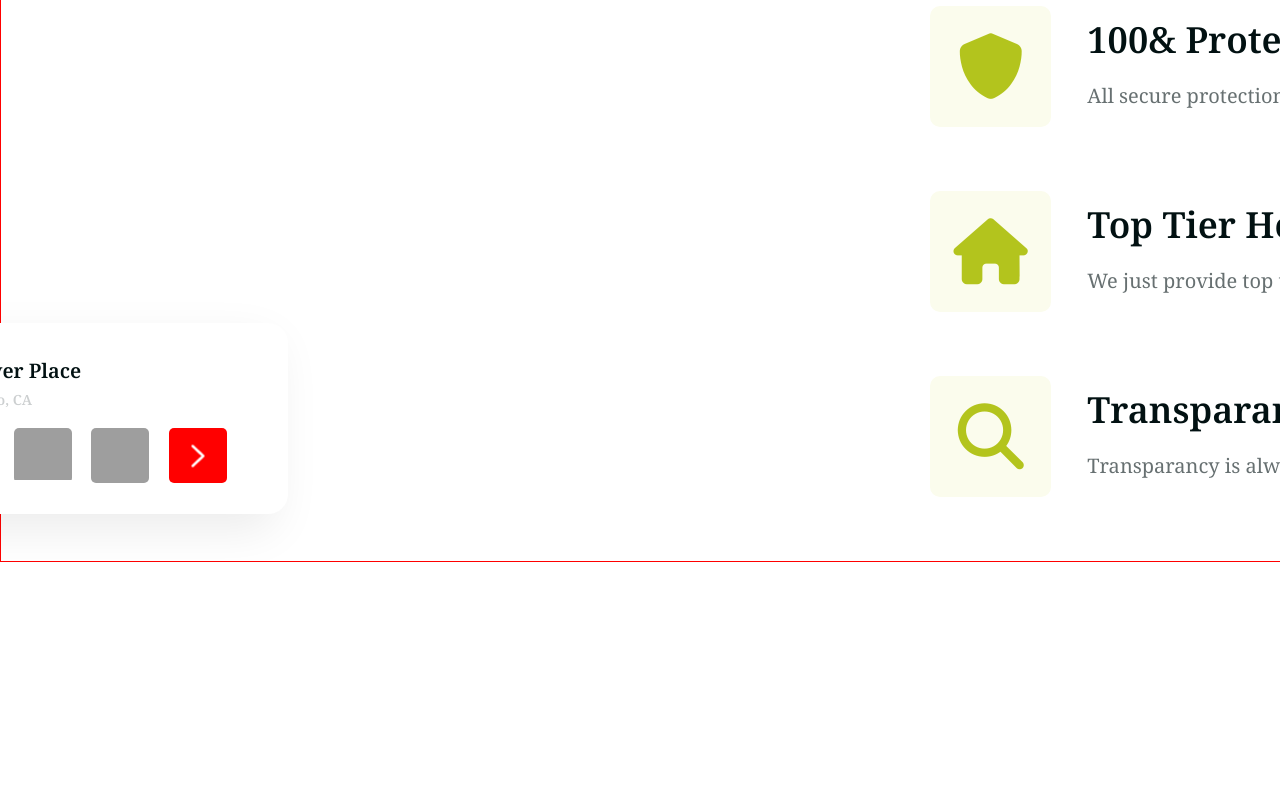
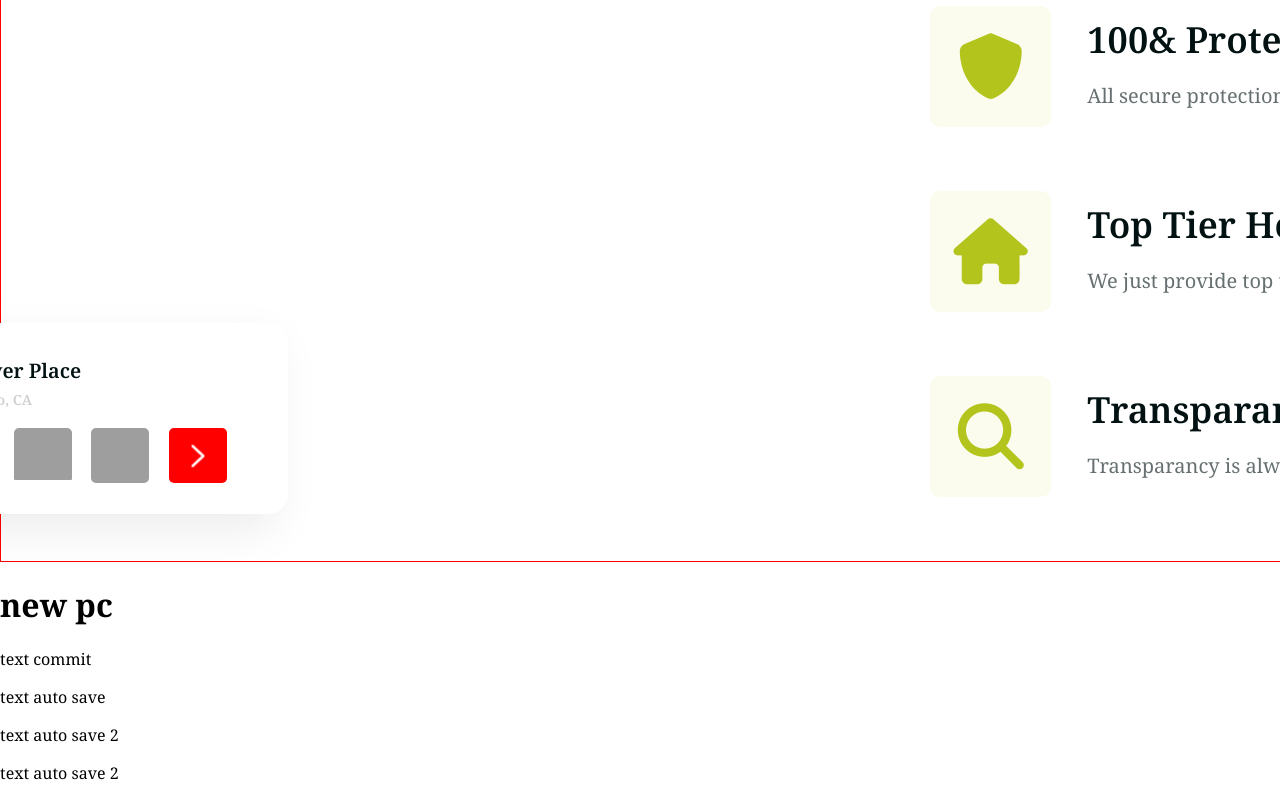
Before and after one commit to Dipcor0/ITParkPerfectHome, a plain HTML site: page index.html in a window 1280 px wide. Shown: the part 4174-4974 px from the top of the page. Before the commit the page ends 4736 px from the top, so only its background shows below. Drawn offline with Linux system fonts and the light colour scheme; grey boxes are pictures that could not be loaded.

Commit message:
test commit new pc

```diff
--- a/index.html
+++ b/index.html
@@ -350,5 +350,12 @@
             </div>
         </div>
     </section>
+
+    <h1>new pc</h1>
+    <p>text commit</p>
+
+    <p>text auto save</p>
+    <p>text auto save 2</p>
+    <p>text auto save 2</p>
 </body>
 </html>
```
